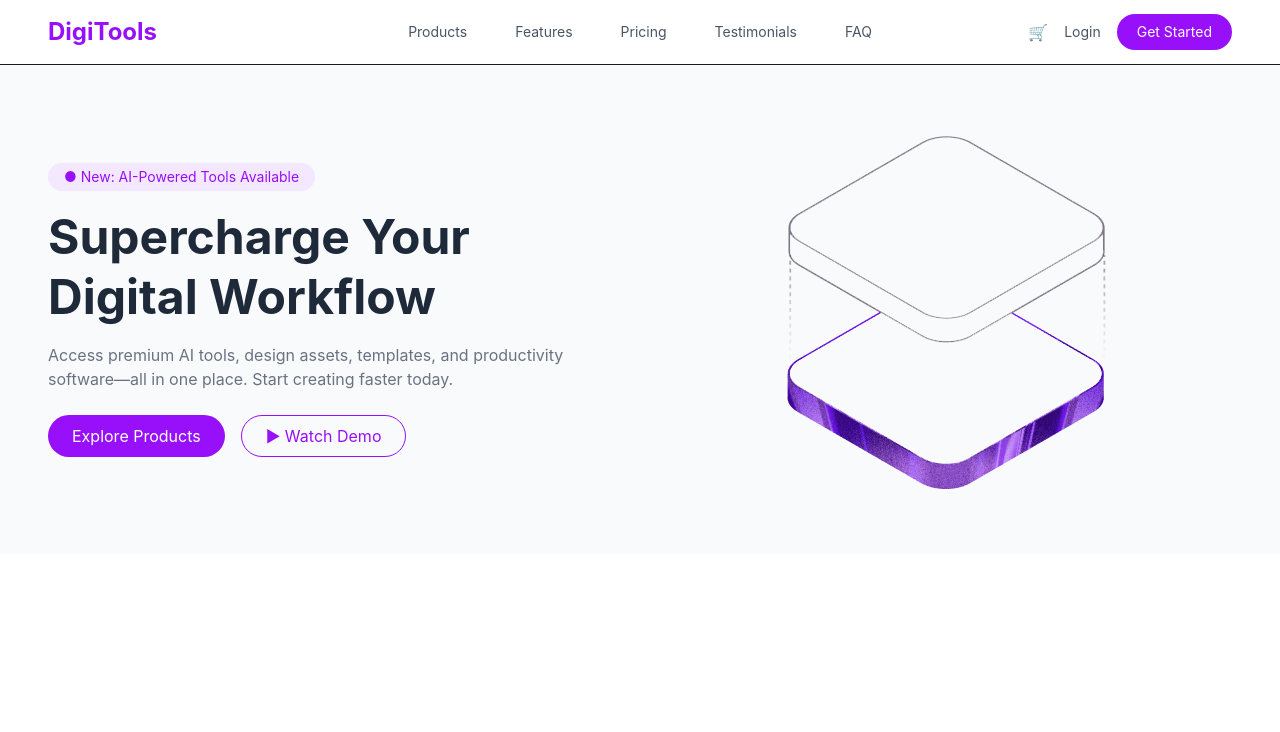
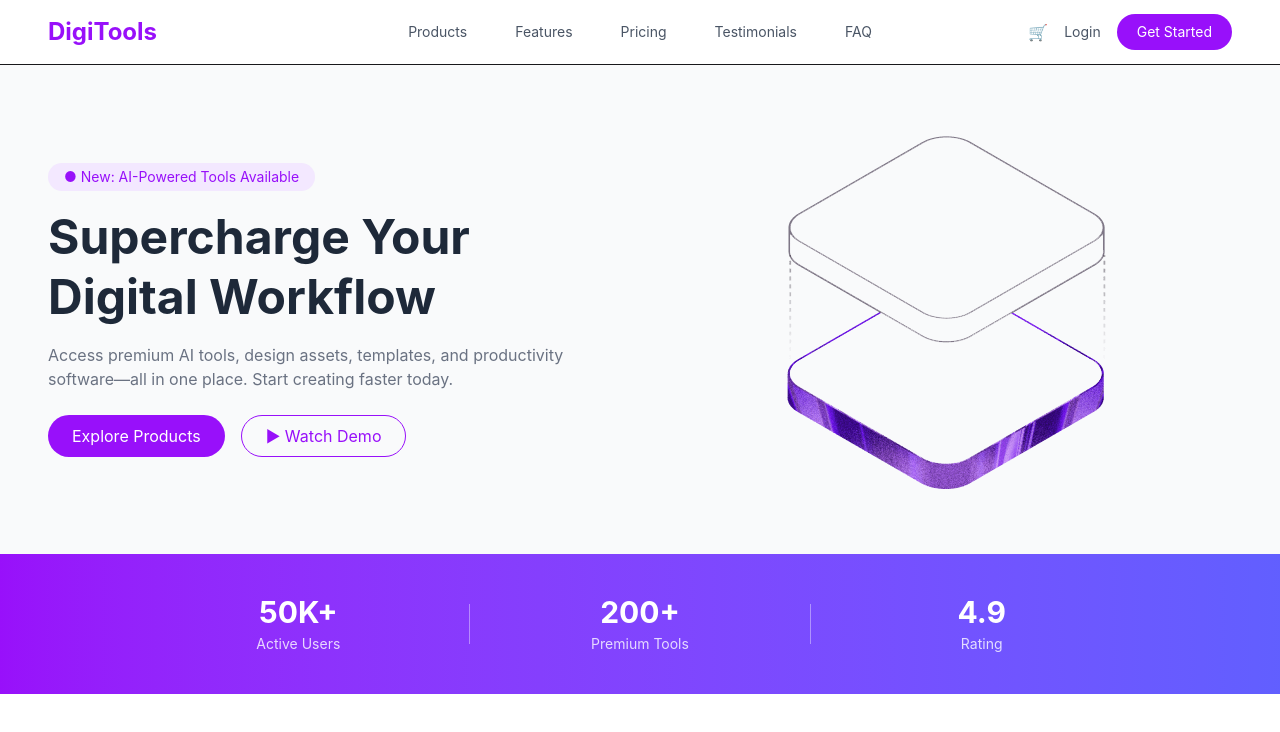
Before and after one commit to sumaya-jahan/DigiTools-Hub, a React (Vite) app: page / in a window 1280 px wide. Shown: the top 732 px of the page. Built offline with nearby package versions, Linux system fonts and the light colour scheme.

Commit message:
Stat section added

```diff
--- /dev/null
+++ b/src/components/Stat.jsx
@@ -0,0 +1,30 @@
+import React from "react";
+
+function Stat() {
+    return (
+        <div className="bg-gradient-to-r from-purple-600 to-indigo-500 text-white py-10">
+            <div className="max-w-5xl mx-auto flex flex-col md:flex-row items-center justify-between text-center">
+
+                <div className="flex-1">
+                    <h2 className="text-3xl font-bold">50K+</h2>
+                    <p className="text-sm opacity-80 mt-1">Active Users</p>
+                </div>
+
+                <div className="hidden md:block w-px h-10 bg-white/40"></div>
+
+                <div className="flex-1 mt-6 md:mt-0">
+                    <h2 className="text-3xl font-bold">200+</h2>
+                    <p className="text-sm opacity-80 mt-1">Premium Tools</p>
+                </div>
+                <div className="hidden md:block w-px h-10 bg-white/40"></div>
+                <div className="flex-1 mt-6 md:mt-0">
+                    <h2 className="text-3xl font-bold">4.9</h2>
+                    <p className="text-sm opacity-80 mt-1">Rating</p>
+                </div>
+
+            </div>
+        </div>
+    );
+}
+
+export default Stat;
--- a/src/pages/Home.jsx
+++ b/src/pages/Home.jsx
@@ -1,5 +1,6 @@
 import Navbar from "../components/Navbar"
 import Banner from "../components/Banner"
+import Stat from "../components/Stat"
 
 
 const Home = () => {
@@ -7,6 +8,7 @@ const Home = () => {
     <div>
         <Navbar/>
         <Banner/>
+        <Stat/>
     </div>
   )
 }
```
